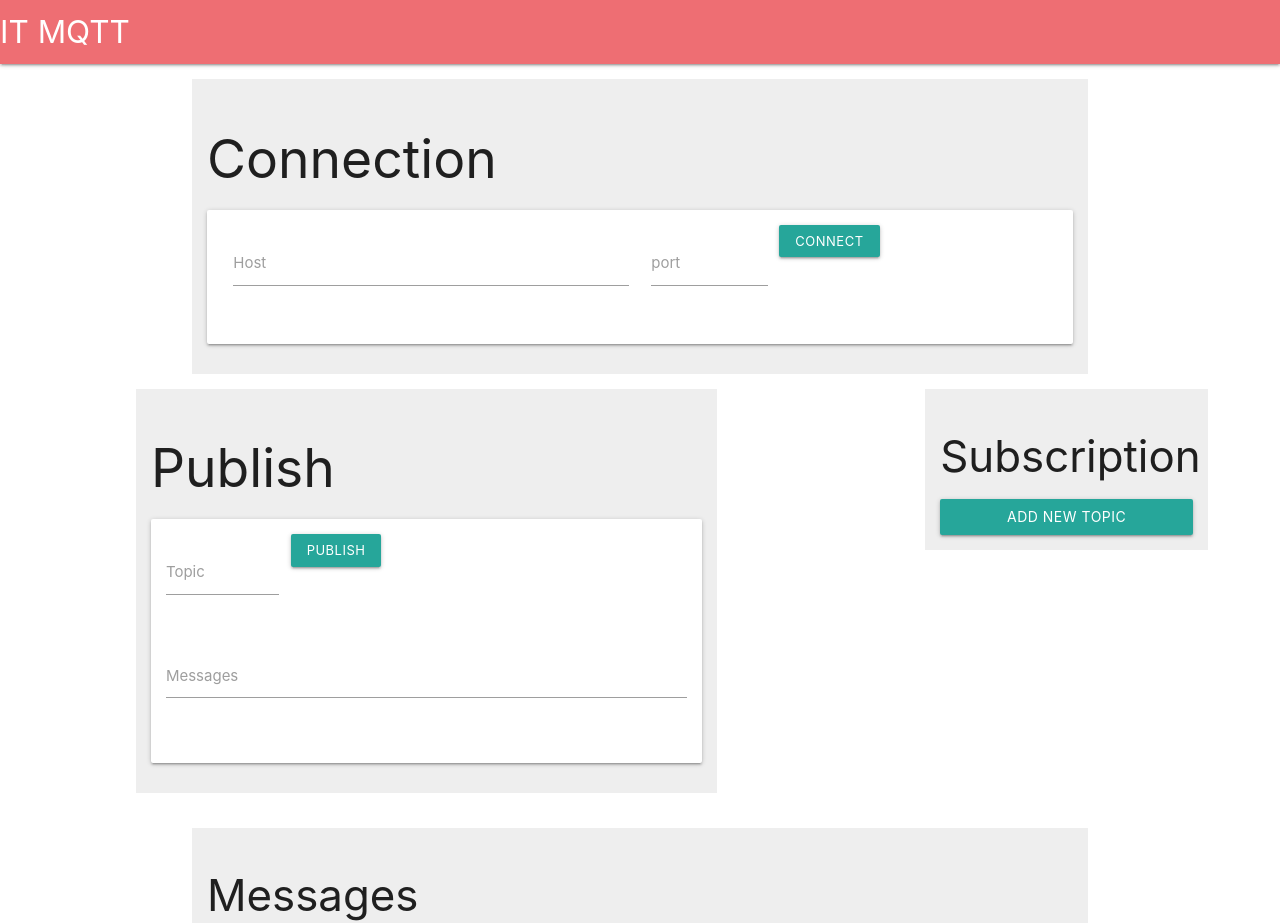
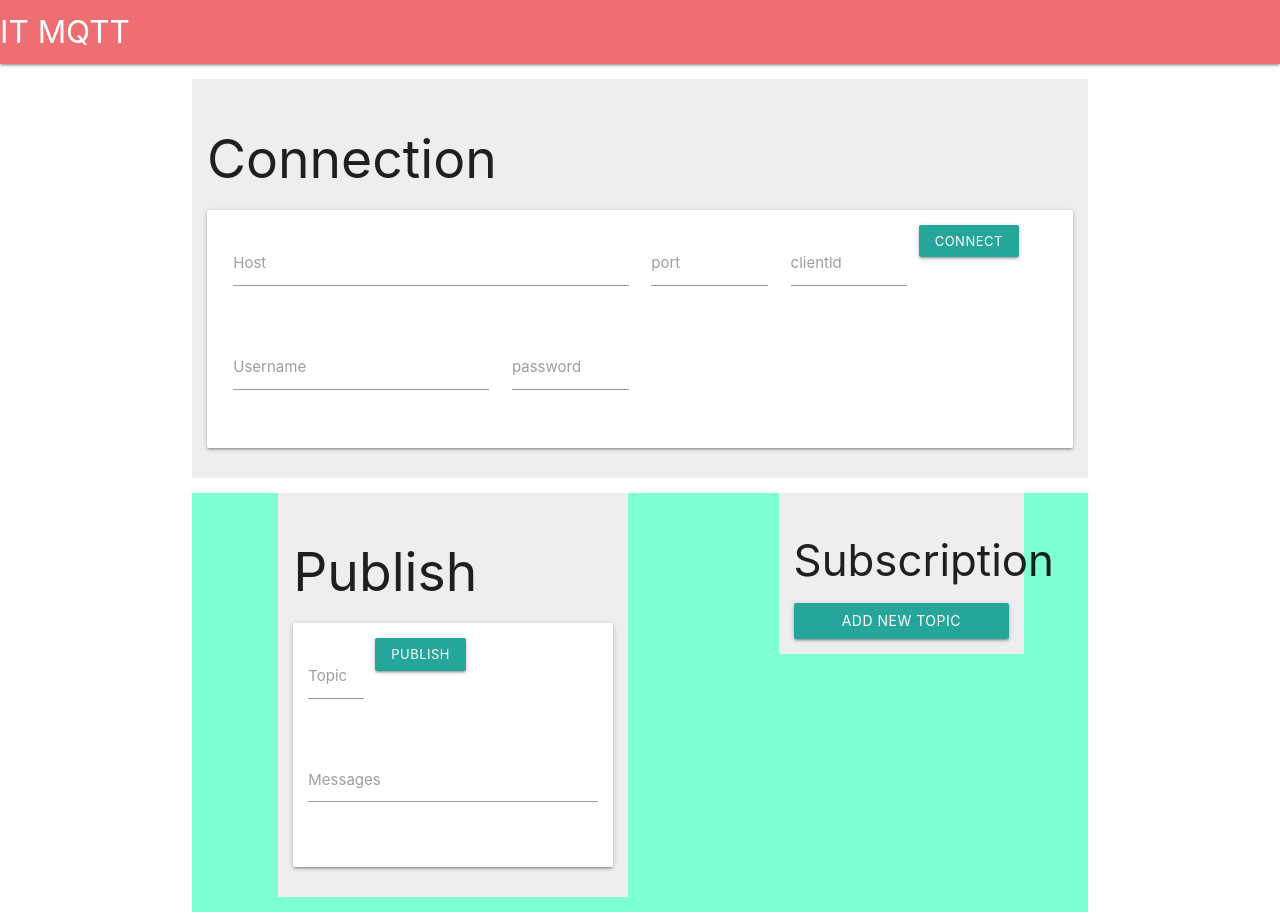
Before and after one commit to coreichamp/iot_mqtt_ui, a plain HTML site: page index.html in a window 1280 px wide. Shown: the top 923 px of the page. Drawn offline with nearby package versions, Linux system fonts and the light colour scheme.

Commit message:
edit style

```diff
--- a/index.html
+++ b/index.html
@@ -29,7 +29,6 @@
   <div class="container" id="Connectionbox">
       <h2>Connection</h2>
     <div class="card" id="con-card">
-
         <div class="row">
           <div class="input-field col s6">
             <input value="" id="host" type="text" class="validate">
@@ -39,16 +38,32 @@
             <input value="" id="port" type="text" class="validate">
             <label class="active" for="port">port</label>
           </div>
+          <div class="input-field col s2">
+            <input value="" id="clientld" type="text" class="validate">
+            <label class="active" for="clientld">clientld</label>
+          </div>
           <a class="waves-effect waves-light btn-small">Connect</a>
+        </div>
+        <div class="row">
+          <div class="input-field col s4">
+            <input value="" id="username" type="text" class="validate">
+            <label class="active" for="username">Username</label>
+          </div>
+          <div class="input-field col s2">
+            <input value="" id="password" type="password" class="validate">
+            <label class="active" for="password">password</label>
+          </div>
         </div>
 
     </div>
 
 
   </div>
-  <!-- Connections-->
+  <!-- Connection-->
+
+  <div class="container" id="midbox">
     <div class="row">
-    <div class="col s8">
+      <div class="col s7">
         <!--Publish-->
         <div class="container" id="Publishbox">
             <h2>Publish</h2>
@@ -75,12 +90,11 @@
         </div>
         <!--Publish-->
       </div>
-    <div class="col s4">
+      <div class="col s5">
         <!--Subscription-->
         <div class="container" id="Subscriptionsbox">
           <h3>Subscription</h3>
           <a class="waves-effect waves-light btn">Add New Topic Subscription</a>
-
         </div>
 
         <!--Subscription-->
@@ -88,6 +102,8 @@
 
     </div>
     </div>
+  </div>
+
 
 
   <!--Messages-->
--- a/style.css
+++ b/style.css
@@ -30,3 +30,8 @@
 #mess-card{
     padding: 1rem;
 }
+#midbox{
+    padding: 0;
+    background-color: aquamarine;
+
+}
```
Lines whose indentation alone changed are shown as unchanged.
